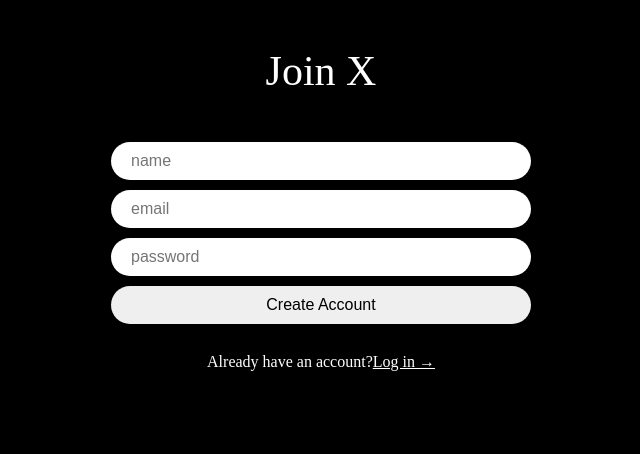
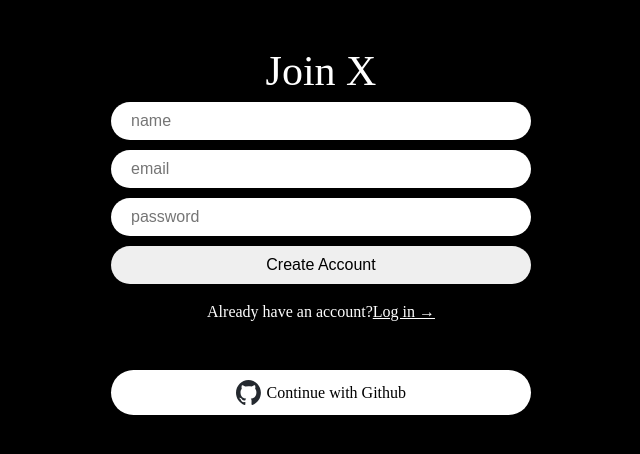
Before and after one commit to ohhhhhho/nwitter-clone, a React (Vite) app: page /create-account in a window 1280 px wide. Shown: the top 454 px of the page, without its empty margins (319-959 px from the left). Built offline with nearby package versions, Linux system fonts and the light colour scheme.

Commit message:
개인정보 인증

```diff
--- /dev/null
+++ b/src/components/auth-components.ts
@@ -0,0 +1,46 @@
+import styled from "styled-components";
+
+export const Wrapper = styled.div`
+  height: 100%;
+  display: flex;
+  flex-direction: column;
+  align-items: center;
+  width: 420px;
+  padding: 50px 0px;
+`;
+export const Form = styled.form`
+  margin-top: 50px;
+  margin-bottom: 10px;
+  display: flex;
+  flex-direction: column;
+  gap: 10px;
+  width: 100%;
+`;
+export const Title = styled.h1`
+  font-size: 42px;
+`;
+export const Input = styled.input`
+  padding: 10px 20px;
+  border-radius: 50px;
+  border: none;
+  width: 100%;
+  font-size: 16px;
+  margin-top: 10px;
+  &[type="submit"] {
+    cursor: pointer;
+    &:hover {
+      opacity: 0.8;
+    }
+  }
+`;
+export const Error = styled.span`
+  font-weight: 600;
+  color: tomato;
+`;
+
+export const Switcher = styled.span`
+  margin-top: 20px;
+  a {
+    color: #fff;
+  }
+`;
--- /dev/null
+++ b/src/components/github-btn.tsx
@@ -0,0 +1,43 @@
+import { GithubAuthProvider, signInWithPopup } from "firebase/auth";
+import styled from "styled-components";
+import { auth } from "../firebase";
+import { useNavigate } from "react-router-dom";
+
+const Button = styled.span`
+  background-color: white;
+  font-weight: 500;
+  padding: 10px 20px;
+  border-radius: 50px;
+  border: 0;
+  display: flex;
+  gap: 5px;
+  align-items: center;
+  justify-content: center;
+  color: black;
+  margin-top: 50px;
+  width: 100%;
+  cursor: pointer;
+`;
+
+const Logo = styled.img`
+  height: 25px;
+`;
+
+export default function GithubButton() {
+  const navigate = useNavigate();
+  const onClick = async () => {
+    try {
+      const provider = new GithubAuthProvider();
+      await signInWithPopup(auth, provider);
+      navigate("/");
+    } catch (error) {
+      console.error(error);
+    }
+  };
+  return (
+    <Button onClick={onClick}>
+      <Logo src="/github-logo.svg"></Logo>
+      Continue with Github
+    </Button>
+  );
+}
--- a/src/routes/create-account.tsx
+++ b/src/routes/create-account.tsx
@@ -1,58 +1,21 @@
 import { createUserWithEmailAndPassword, updateProfile } from "firebase/auth";
 import { useState } from "react";
-import styled from "styled-components";
 import { auth } from "../firebase";
-import { Link, useNavigate } from "react-router-dom";
+import { Form, Link, useNavigate } from "react-router-dom";
 import { FirebaseError } from "firebase/app";
+import {
+  Error,
+  Input,
+  Switcher,
+  Title,
+  Wrapper,
+} from "../components/auth-components";
+import GithubButton from "../components/github-btn";
 
 const errors = {
   "auth/email-already-in-use": "That email already exist.",
   "auth/weak-password": "Password should be at least 6 characters.",
 };
-
-const Wrapper = styled.div`
-  height: 100%;
-  display: flex;
-  flex-direction: column;
-  align-items: center;
-  width: 420px;
-  padding: 50px 0px;
-`;
-const Form = styled.form`
-  margin-top: 50px;
-  margin-bottom: 10px;
-  display: flex;
-  flex-direction: column;
-  gap: 10px;
-  width: 100%;
-`;
-const Title = styled.h1`
-  font-size: 42px;
-`;
-const Input = styled.input`
-  padding: 10px 20px;
-  border-radius: 50px;
-  border: none;
-  width: 100%;
-  font-size: 16px;
-  &[type="submit"] {
-    cursor: pointer;
-    &:hover {
-      opacity: 0.8;
-    }
-  }
-`;
-const Error = styled.span`
-  font-weight: 600;
-  color: tomato;
-`;
-
-const Switcher = styled.span`
-  margin-top: 20px;
-  a {
-    color: #fff;
-  }
-`;
 
 export default function CreateAccout() {
   const navigate = useNavigate();
@@ -145,6 +108,7 @@
         Already have an account?
         <Link to="/login">Log in &rarr;</Link>
       </Switcher>
+      <GithubButton />
     </Wrapper>
   );
 }
--- a/src/routes/login.tsx
+++ b/src/routes/login.tsx
@@ -1,57 +1,21 @@
 import { useState } from "react";
-import styled from "styled-components";
-import { Link, useNavigate } from "react-router-dom";
+import { Form, Link, useNavigate } from "react-router-dom";
 import { FirebaseError } from "firebase/app";
 import { signInWithEmailAndPassword } from "firebase/auth";
 import { auth } from "../firebase";
+import {
+  Error,
+  Input,
+  Switcher,
+  Title,
+  Wrapper,
+} from "../components/auth-components";
+import GithubButton from "../components/github-btn";
 
 const errors = {
   "auth/email-already-in-use": "That email already exist.",
   "auth/weak-password": "Password should be at least 6 characters.",
 };
-
-const Wrapper = styled.div`
-  height: 100%;
-  display: flex;
-  flex-direction: column;
-  align-items: center;
-  width: 420px;
-  padding: 50px 0px;
-`;
-const Form = styled.form`
-  margin-top: 50px;
-  margin-bottom: 10px;
-  display: flex;
-  flex-direction: column;
-  gap: 10px;
-  width: 100%;
-`;
-const Title = styled.h1`
-  font-size: 42px;
-`;
-const Input = styled.input`
-  padding: 10px 20px;
-  border-radius: 50px;
-  border: none;
-  width: 100%;
-  font-size: 16px;
-  &[type="submit"] {
-    cursor: pointer;
-    &:hover {
-      opacity: 0.8;
-    }
-  }
-`;
-const Error = styled.span`
-  font-weight: 600;
-  color: tomato;
-`;
-const Switcher = styled.span`
-  margin-top: 20px;
-  a {
-    color: #fff;
-  }
-`;
 
 export default function Login() {
   const navigate = useNavigate();
@@ -121,6 +85,7 @@
       <Switcher>
         Don't have a account?<Link to="/create-account">Creat one &rarr;</Link>
       </Switcher>
+      <GithubButton />
     </Wrapper>
   );
 }
```
Also changed, not shown: public/github-logo.svg (added).
